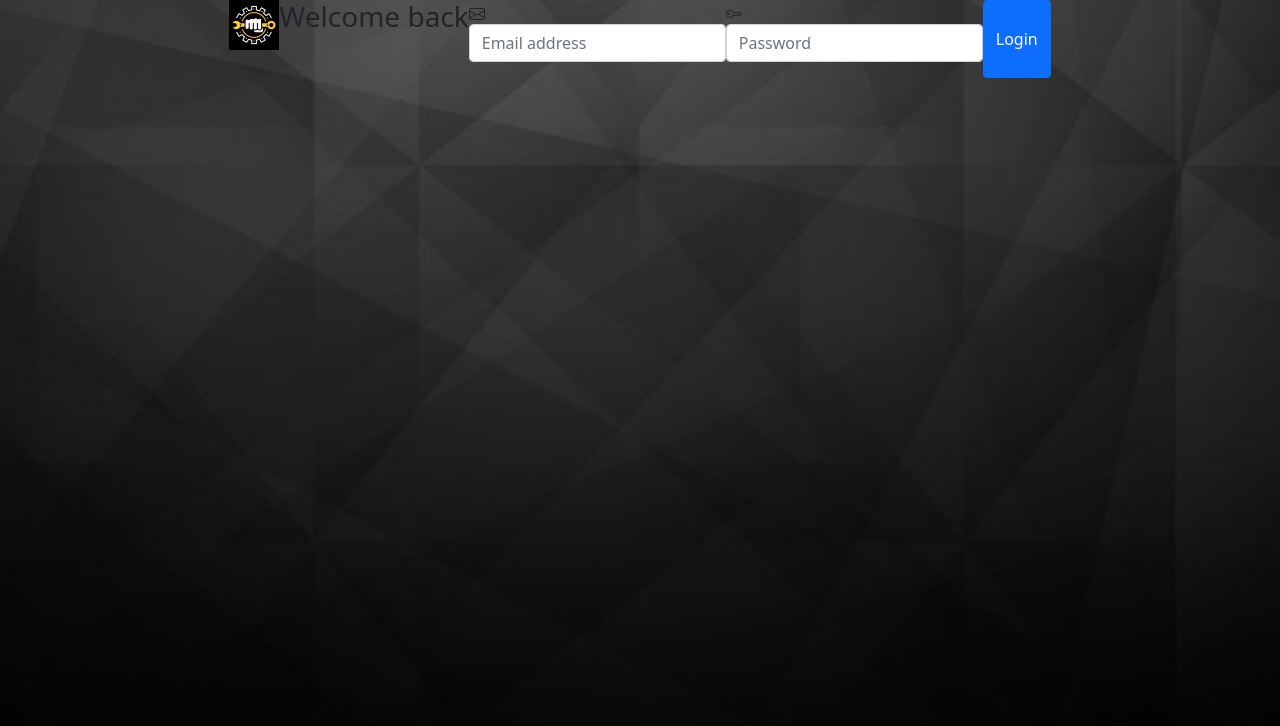
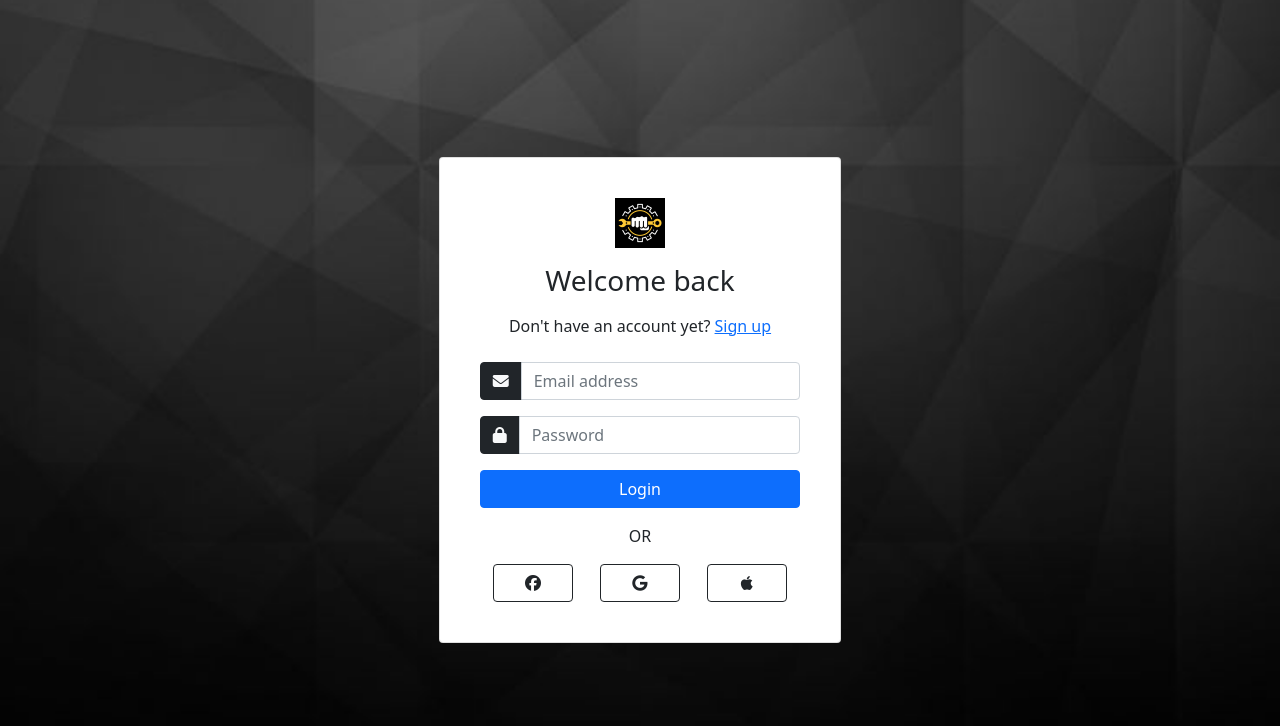
Before and after one commit to whis102/SkyList--Boostrap5, a plain HTML site: page login.html in a window 1280 px wide. Drawn offline with nearby package versions, Linux system fonts and the light colour scheme.

Commit message:
finish login form #1

```diff
--- a/css/login.css
+++ b/css/login.css
@@ -3,5 +3,12 @@
   background-size: cover;
   background-position: center;
   background-repeat: no-repeat;
-  height: 100vh;
 }
+
+/* .divider {
+  position: relative;
+  text-align: center;
+  margin: 20px 0;
+  content: "";
+  background-color: #2f2f2f;
+} */
--- a/login.html
+++ b/login.html
@@ -8,32 +8,45 @@
         <link rel="stylesheet" href="./css/login.css">
         <link rel="shortcut icon" href="./assets/favicon.png" type="image/x-icon">
         <link href="https://cdn.jsdelivr.net/npm/bootstrap@5.0.2/dist/css/bootstrap.min.css" rel="stylesheet">
+        <link rel="stylesheet" href="https://cdnjs.cloudflare.com/ajax/libs/font-awesome/6.5.2/css/all.min.css" />
     </head>
     <body>
         <div class="container-fluid bg">
-            <div class="row">
-                <div class="d-flex bg-black justify-content-center">
+            <div class="row d-flex justify-content-center align-items-center min-vh-100">
+                <div class="col-md-4">
+                    <div class="card p-4 text-center">
+                        <div class="card-body">
+                            <div class="mb-3">
                                 <img src="./assets/favicon.png" width="50" height="50">
-                    <h3>Welcome back</h3>
-                    <div class="mb-3">
-                        <svg xmlns="http://www.w3.org/2000/svg" width="16" height="16" fill="currentColor" class="bi bi-envelope" viewBox="0 0 16 16">
-                            <path
-                                d="M0 4a2 2 0 0 1 2-2h12a2 2 0 0 1 2 2v8a2 2 0 0 1-2 2H2a2 2 0 0 1-2-2zm2-1a1 1 0 0 0-1 1v.217l7 4.2 7-4.2V4a1 1 0 0 0-1-1zm13 2.383-4.708 2.825L15 11.105zm-.034 6.876-5.64-3.471L8 9.583l-1.326-.795-5.64 3.47A1 1 0 0 0 2 13h12a1 1 0 0 0 .966-.741M1 11.105l4.708-2.897L1 5.383z" />
-                        </svg>
+                            </div>
+                            <h3 class="card-title mb-3">Welcome back</h3>
+                            <p class="card-text mb-4">Don't have an account yet? <a href="signup.html">Sign up</a></p>
+
+                            <form>
+                                <div class="input-group mb-3">
+                                    <span class="input-group-text bg-dark border-dark text-light" id="basic-addon1">
+                                        <i class="fas fa-envelope"></i>
+                                    </span>
                                     <input type="email" class="form-control" id="exampleFormControlInput1" placeholder="Email address">
                                 </div>
 
-                    <div class="mb-3">
-                        <svg xmlns="http://www.w3.org/2000/svg" width="16" height="16" fill="currentColor" class="bi bi-key" viewBox="0 0 16 16">
-                            <path
-                                d="M0 8a4 4 0 0 1 7.465-2H14a.5.5 0 0 1 .354.146l1.5 1.5a.5.5 0 0 1 0 .708l-1.5 1.5a.5.5 0 0 1-.708 0L13 9.207l-.646.647a.5.5 0 0 1-.708 0L11 9.207l-.646.647a.5.5 0 0 1-.708 0L9 9.207l-.646.647A.5.5 0 0 1 8 10h-.535A4 4 0 0 1 0 8m4-3a3 3 0 1 0 2.712 4.285A.5.5 0 0 1 7.163 9h.63l.853-.854a.5.5 0 0 1 .708 0l.646.647.646-.647a.5.5 0 0 1 .708 0l.646.647.646-.647a.5.5 0 0 1 .708 0l.646.647.793-.793-1-1h-6.63a.5.5 0 0 1-.451-.285A3 3 0 0 0 4 5" />
-                            <path d="M4 8a1 1 0 1 1-2 0 1 1 0 0 1 2 0" />
-                        </svg>
+                                <div class="input-group mb-3">
+                                    <span class="input-group-text bg-dark border-dark text-light" id="basic-addon2">
+                                        <i class="fas fa-lock"></i>
+                                    </span>
                                     <input type="password" class="form-control" id="exampleFormControlInput1" placeholder="Password">
                                 </div>
 
-                    <button class="btn btn-primary" type="submit">Login</button>
-
+                                <button class="btn btn-primary w-100 mb-3" type="submit">Login</button>
+                                <div class="divider mb-3">OR</div>
+                                <div class="d-flex justify-content-around">
+                                    <button type="button" class="btn btn-outline-dark w-25"><i class="fab fa-facebook"></i></button>
+                                    <button type="button" class="btn btn-outline-dark w-25"><i class="fab fa-google"></i></button>
+                                    <button type="button" class="btn btn-outline-dark w-25"><i class="fab fa-apple"></i></button>
+                                </div>
+                            </form>
+                        </div>
+                    </div>
                 </div>
             </div>
         </div>
```
Also changed, not shown: signup.html (added). Lines whose indentation alone changed are shown as unchanged.
